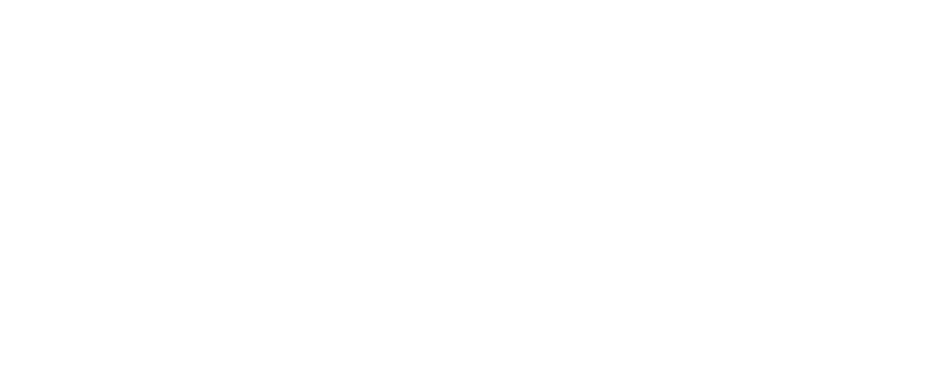
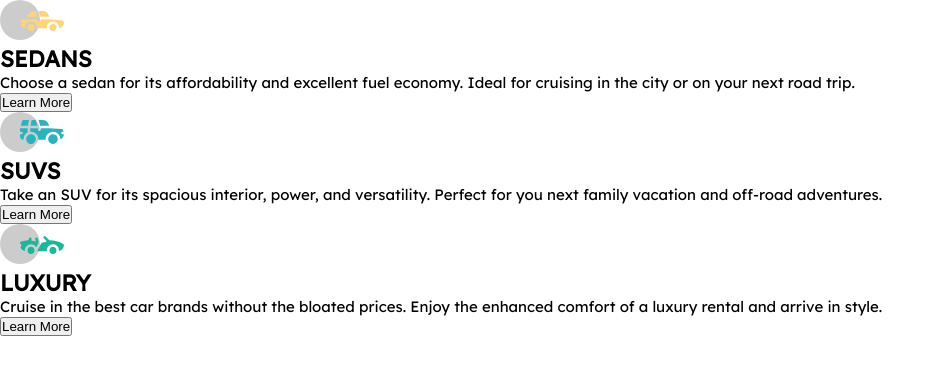
Before and after one commit to yurimzk/column-preview-card-component, a plain HTML site: page index.html in a window 1280 px wide. Shown: the whole page, without its empty margins (0-945 px from the left). Drawn offline with Linux system fonts and the light colour scheme.

Commit message:
html structure done

```diff
--- a/index.html
+++ b/index.html
@@ -19,5 +19,35 @@
 
     <title>Frontend Mentor | 3-column preview card component</title>
   </head>
-  <body></body>
+  <body>
+    <div id="app">
+      <div class="sedans-card">
+        <img src="./images/icon-sedans.svg" alt="Sedan icon" />
+        <h2 class="card-title">SEDANS</h2>
+        <p>
+          Choose a sedan for its affordability and excellent fuel economy. Ideal
+          for cruising in the city or on your next road trip.
+        </p>
+        <button class="btn-card">Learn More</button>
+      </div>
+      <div class="suvs-card">
+        <img src="./images/icon-suvs.svg" alt="SUVS icon" />
+        <h2 class="card-title">SUVS</h2>
+        <p>
+          Take an SUV for its spacious interior, power, and versatility. Perfect
+          for you next family vacation and off-road adventures.
+        </p>
+        <button class="btn-card">Learn More</button>
+      </div>
+      <div class="luxury-card">
+        <img src="./images/icon-luxury.svg" alt="Luxury icon" />
+        <h2 class="card-title">LUXURY</h2>
+        <p>
+          Cruise in the best car brands without the bloated prices. Enjoy the
+          enhanced comfort of a luxury rental and arrive in style.
+        </p>
+        <button class="btn-card">Learn More</button>
+      </div>
+    </div>
+  </body>
 </html>
```
